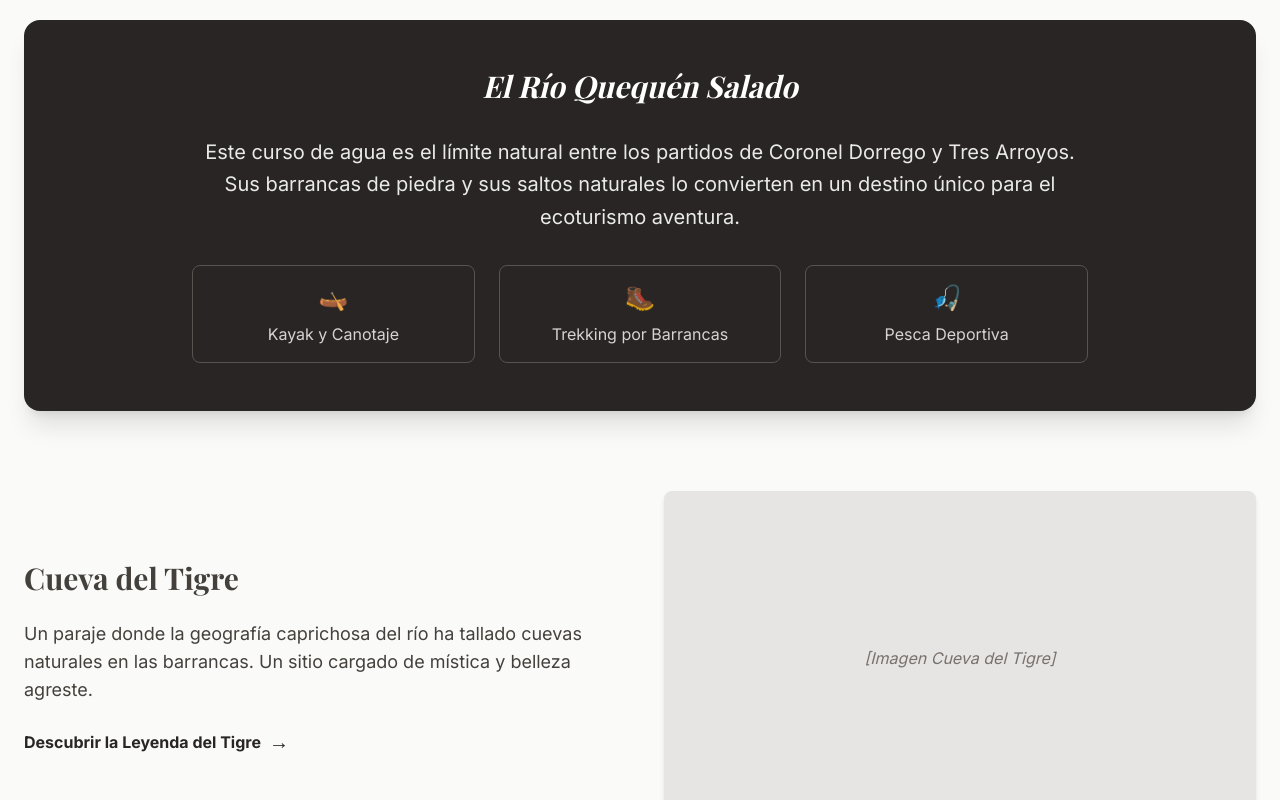
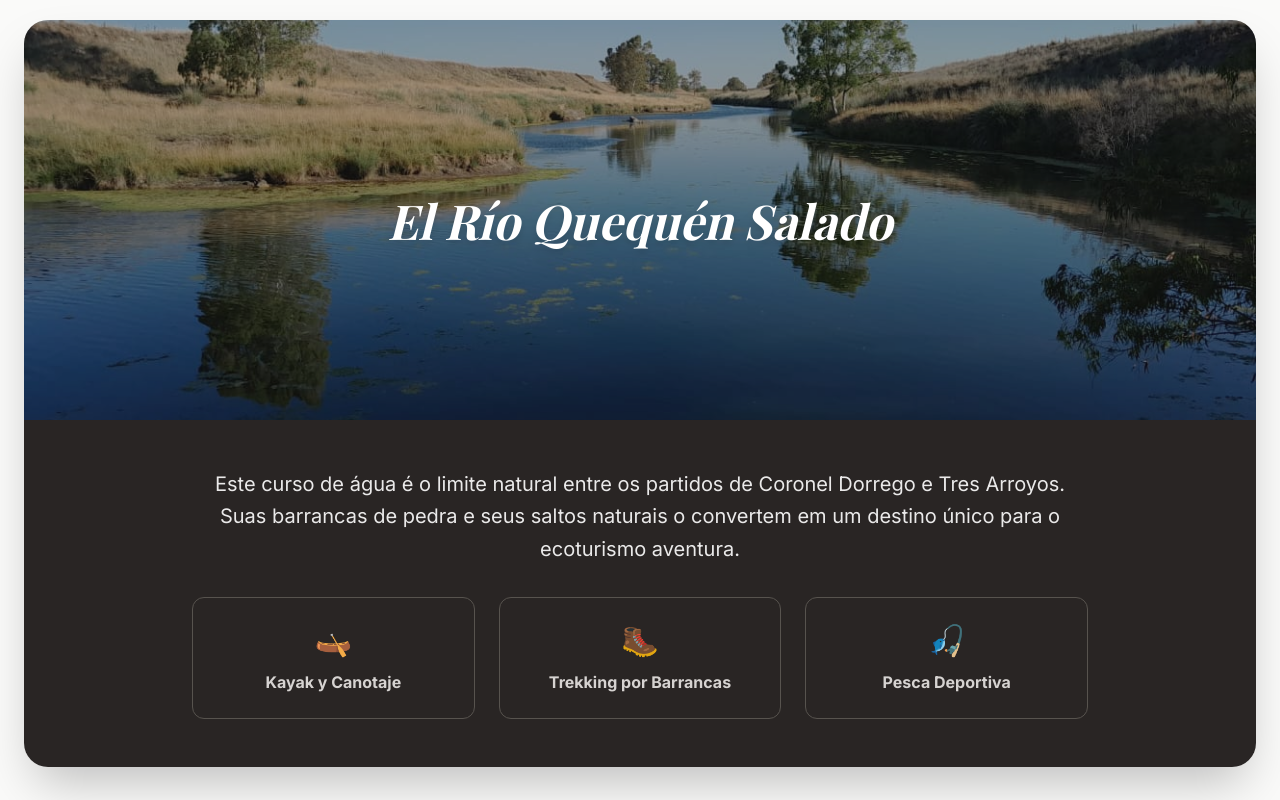
Before and after one commit to lucasnwvalladares/comarca-quequen, a Nuxt app: page /nature in a window 1280 px wide. Shown: the part 640-1440 px from the top of the page. Built offline with nearby package versions, Linux system fonts and the light colour scheme.

Commit message:
Add real river image to hero and nature sections

```diff
--- a/app/pages/index.vue
+++ b/app/pages/index.vue
@@ -1,32 +1,33 @@
 <template>
   <div>
     <main>
-      <section class="relative h-[60vh] flex items-center justify-center bg-stone-400 overflow-hidden">
-        <div class="absolute inset-0 bg-black/40 z-10"></div>
+      <section class="relative h-[70vh] flex items-center justify-center bg-stone-800 overflow-hidden">
+        <img src="/images/rio-quequen.jpg" alt="Río Quequén Salado" class="absolute inset-0 w-full h-full object-cover opacity-60" />
+        <div class="absolute inset-0 bg-gradient-to-t from-stone-900/80 to-transparent z-10"></div>
         <div class="z-20 text-center text-white px-4">
-          <h2 class="text-4xl md:text-6xl font-serif font-bold mb-4 drop-shadow-lg">Descubre la Belleza del Quequén Salado</h2>
-          <p class="text-xl md:text-2xl max-w-2xl mx-auto drop-shadow-md">Ecoturismo, aventura y paz en el corazón de la provincia de Buenos Aires.</p>
+          <h2 class="text-5xl md:text-7xl font-serif font-bold mb-6 drop-shadow-2xl">Descubre la Belleza del Quequén Salado</h2>
+          <p class="text-xl md:text-3xl max-w-3xl mx-auto drop-shadow-lg font-light">Ecoturismo, aventura y paz en el coração de la provincia de Buenos Aires.</p>
         </div>
       </section>
 
-      <section class="container mx-auto py-16 px-6 grid md:grid-cols-2 gap-12 items-center">
+      <section class="container mx-auto py-20 px-6 grid md:grid-cols-2 gap-16 items-center">
         <div>
-          <h3 class="text-3xl font-serif font-bold mb-6 text-stone-800">Bienvenidos a la Comarca</h3>
-          <p class="mb-4 leading-relaxed text-lg text-stone-700">
+          <h3 class="text-4xl font-serif font-bold mb-8 text-stone-800">Bienvenidos a la Comarca</h3>
+          <p class="mb-6 leading-relaxed text-xl text-stone-700">
             La Comarca del Quequén Salado es una joya emergente del sudoeste bonaerense. El río Quequén Salado, con sus barrancas y cascadas, es el protagonista de paisajes que desafían la monotonía de la llanura.
           </p>
-          <p class="mb-6 leading-relaxed text-lg text-stone-700">
-            Desde la histórica Micaela Cascallares hasta la desembocadura en el mar, cada rincón guarda una historia y una aventura esperando ser descubierta.
+          <p class="mb-10 leading-relaxed text-xl text-stone-700">
+            Desde la histórica Micaela Cascallares hasta la desembocadura en el mar, cada rincón guarda una historia e uma aventura esperando ser descoberta.
           </p>
-          <NuxtLink to="/cascallares" class="inline-block bg-stone-800 text-white px-8 py-3 rounded-md hover:bg-stone-700 transition-colors shadow-md">
+          <NuxtLink to="/nature" class="inline-block bg-stone-800 text-white px-10 py-4 rounded-full text-lg font-semibold hover:bg-stone-700 transition-all shadow-xl hover:-translate-y-1">
             Explorar Atractivos
           </NuxtLink>
         </div>
-        <div class="bg-stone-200 h-80 rounded-lg shadow-inner flex items-center justify-center text-stone-500 italic">
-          [Imagen del Río Quequén Salado]
+        <div class="relative group">
+          <div class="absolute -inset-4 bg-stone-200 rounded-2xl transform rotate-2 group-hover:rotate-1 transition-transform"></div>
+          <img src="/images/rio-quequen.jpg" alt="Vista del Río Quequén Salado" class="relative rounded-xl shadow-2xl w-full h-[450px] object-cover" />
         </div>
       </section>
-
       <section class="bg-stone-100 py-16">
         <div class="container mx-auto px-6">
           <h3 class="text-3xl font-serif font-bold mb-12 text-center text-stone-800">Destaques Regionales</h3>
--- a/app/pages/nature.vue
+++ b/app/pages/nature.vue
@@ -24,24 +24,31 @@
       </section>
 
       <!-- Rio Quequén Salado -->
-      <section class="mb-20 bg-stone-800 text-white p-12 rounded-2xl shadow-xl">
+      <section class="mb-20 overflow-hidden rounded-3xl shadow-2xl">
+        <div class="relative h-[400px]">
+          <img src="/images/rio-quequen.jpg" alt="El Río Quequén Salado" class="absolute inset-0 w-full h-full object-cover" />
+          <div class="absolute inset-0 bg-stone-900/40 flex items-center justify-center">
+            <h3 class="text-5xl font-serif font-bold text-white italic drop-shadow-lg">El Río Quequén Salado</h3>
+          </div>
+        </div>
+        <div class="bg-stone-800 text-white p-12">
           <div class="max-w-4xl mx-auto text-center">
-          <h3 class="text-3xl font-serif font-bold mb-8 italic">El Río Quequén Salado</h3>
             <p class="text-xl leading-relaxed mb-8 opacity-90">
-            Este curso de agua es el límite natural entre los partidos de Coronel Dorrego y Tres Arroyos. Sus barrancas de piedra y sus saltos naturales lo convierten en un destino único para el ecoturismo aventura.
+              Este curso de água é o limite natural entre os partidos de Coronel Dorrego e Tres Arroyos. Suas barrancas de pedra e seus saltos naturais o convertem em um destino único para o ecoturismo aventura.
             </p>
             <div class="grid md:grid-cols-3 gap-6 text-stone-300">
-            <div class="p-4 border border-stone-600 rounded-lg">
-              <span class="text-2xl block mb-2">🛶</span>
-              Kayak y Canotaje
+              <div class="p-6 border border-stone-600 rounded-xl hover:bg-stone-700 transition-colors">
+                <span class="text-3xl block mb-3">🛶</span>
+                <span class="font-bold">Kayak y Canotaje</span>
               </div>
-            <div class="p-4 border border-stone-600 rounded-lg">
-              <span class="text-2xl block mb-2">🥾</span>
-              Trekking por Barrancas
+              <div class="p-6 border border-stone-600 rounded-xl hover:bg-stone-700 transition-colors">
+                <span class="text-3xl block mb-3">🥾</span>
+                <span class="font-bold">Trekking por Barrancas</span>
               </div>
-            <div class="p-4 border border-stone-600 rounded-lg">
-              <span class="text-2xl block mb-2">🎣</span>
-              Pesca Deportiva
+              <div class="p-6 border border-stone-600 rounded-xl hover:bg-stone-700 transition-colors">
+                <span class="text-3xl block mb-3">🎣</span>
+                <span class="font-bold">Pesca Deportiva</span>
+              </div>
             </div>
           </div>
         </div>
```
Also changed, not shown: public/images/rio-quequen.jpg (added). Lines whose indentation alone changed are shown as unchanged.
